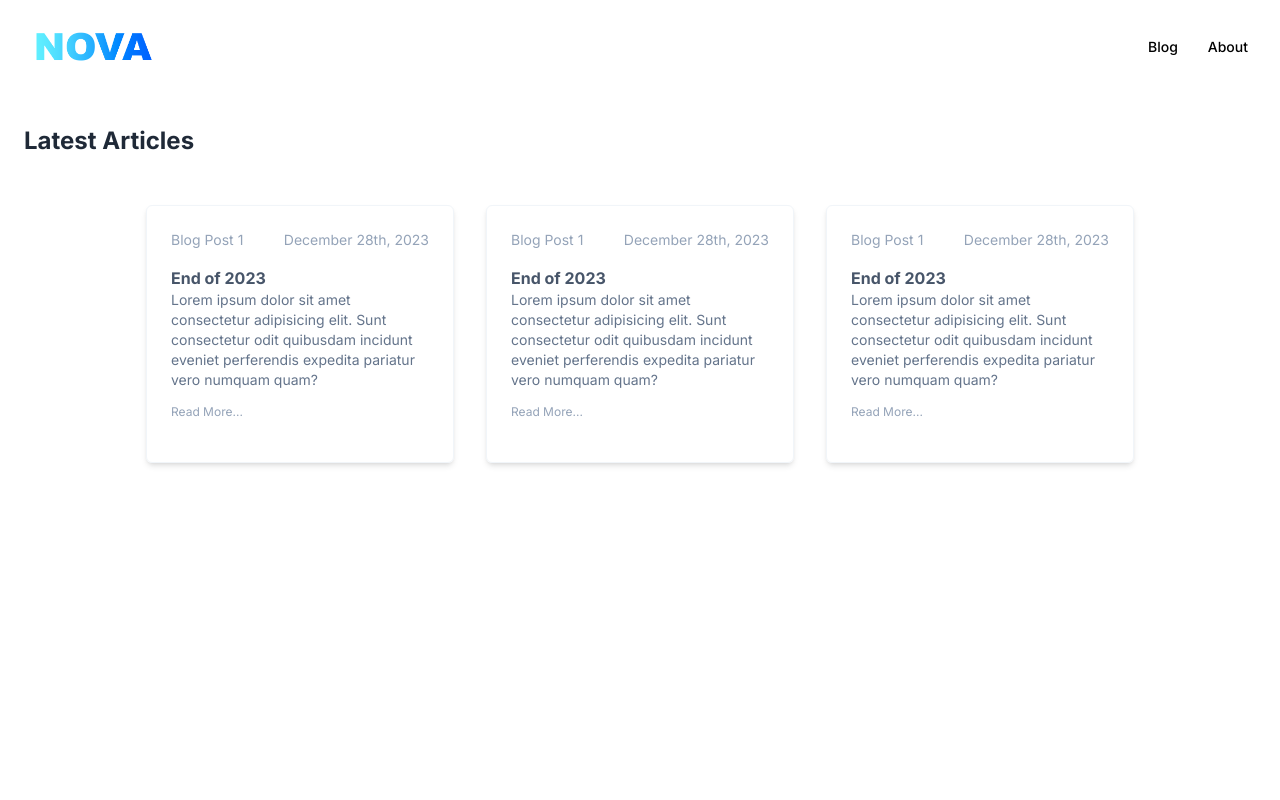
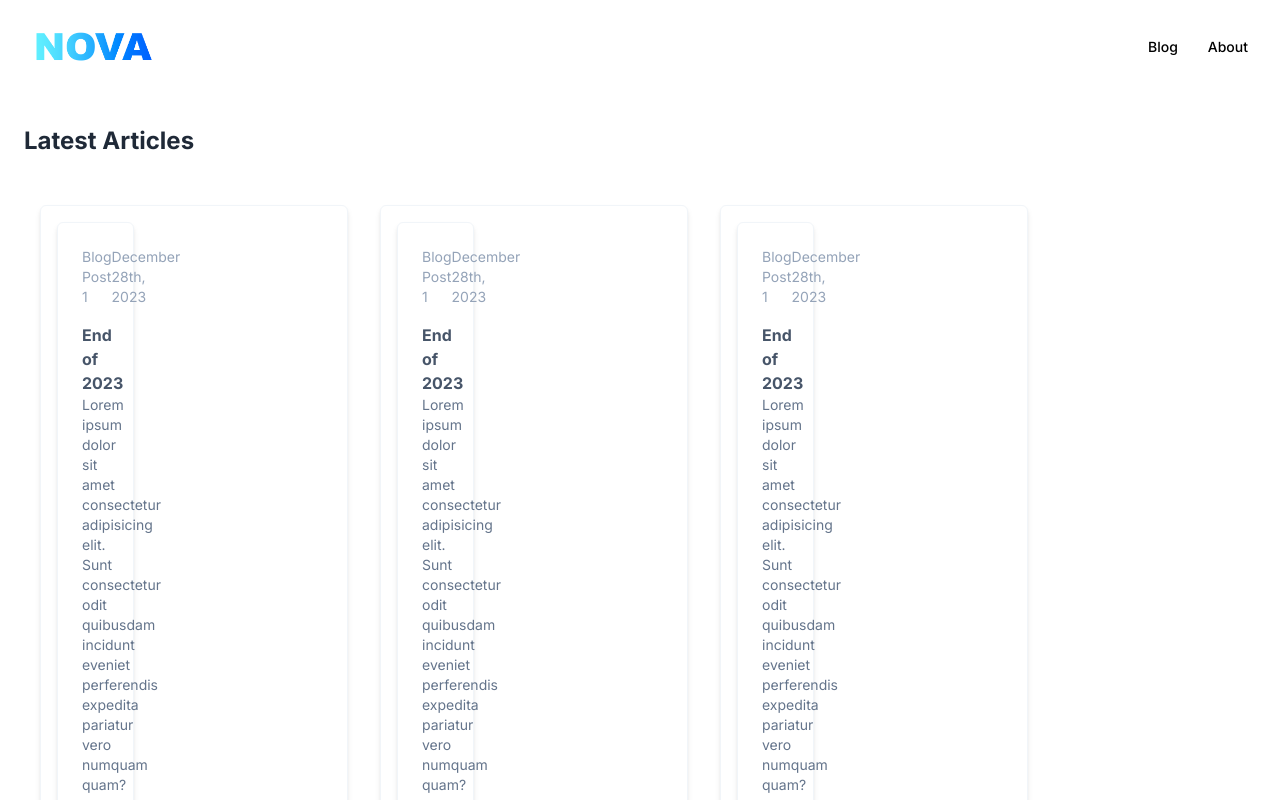
Before and after one commit to BrandonGormley/nova, a Next.js app: page /blog in a window 1280 px wide. Shown: the top 800 px of the page. Built offline with nearby package versions, Linux system fonts and the light colour scheme; data requests are answered from the project's data file.

Commit message:
create blog list component

```diff
--- a/src/app/blog/page.tsx
+++ b/src/app/blog/page.tsx
@@ -1,4 +1,4 @@
-import BlogPost from '../components/ui/BlogPost';
+import BlogPostList from '../components/ui/BlogPostList';
 
 export default function Blog() {
     return (
@@ -7,9 +7,7 @@ export default function Blog() {
                 Latest Articles
             </h2>
             <section className='flex flex-wrap w-full justify-center'>
-                <BlogPost />
-                <BlogPost />
-                <BlogPost />
+                <BlogPostList />
             </section>
         </main>
     );
--- /dev/null
+++ b/src/app/components/ui/BlogPostList.tsx
@@ -0,0 +1,33 @@
+import BlogPost from './BlogPost';
+
+export interface BlogPost {
+    id: number;
+    title: string;
+    body: string;
+    date: string;
+}
+
+async function getData() {
+    const res = await fetch('http://localhost:4000/blogposts', {
+        next: {
+            revalidate: 0,
+        },
+    });
+    return res.json();
+}
+
+export default async function BlogPostList() {
+    const blogposts: BlogPost[] = await getData();
+    return (
+        <ul className='flex'>
+            {blogposts.map((blogpost) => (
+                <li
+                    className='border border-slate-100 shadow-md rounded-md w-full md:max-w-[45%] lg:max-w-[25%] m-4'
+                    key={blogpost.id}
+                >
+                    <BlogPost {...blogpost} />
+                </li>
+            ))}
+        </ul>
+    );
+}
```
